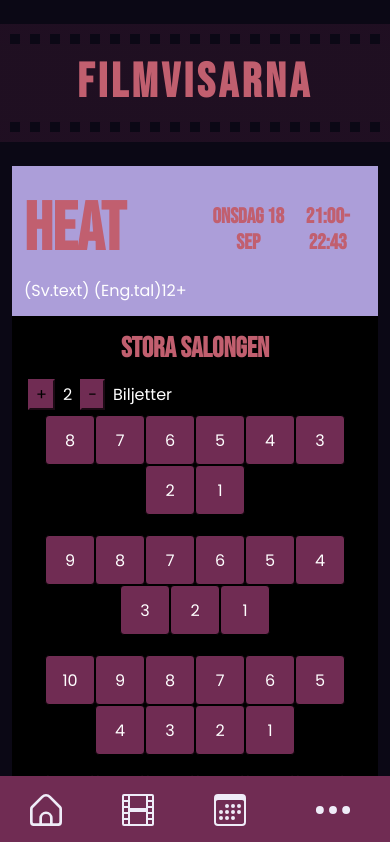
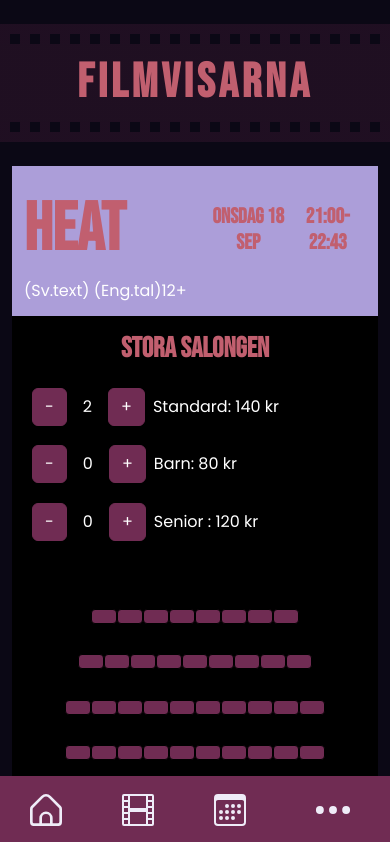
Before and after one commit to staraii/filmvisarna, a React (Vite) app: page /boka in a window 390 px wide. Shown: the top 842 px of the page. Built offline with nearby package versions, Linux system fonts and the light colour scheme.

Commit message:
skrev om till btstr-react, olika biljetter, styling, mobil anpassning

```diff
--- a/src/pages/BookingPage.tsx
+++ b/src/pages/BookingPage.tsx
@@ -1,11 +1,27 @@
 import "./bookingPage.css";
+import { Row, Col, Container, Stack, Button } from "react-bootstrap";
 
-import { useState } from "react";
+import { useEffect, useState } from "react";
 
 export default function BookingPage() {
+  const [ticketAdult, setticketAdult] = useState<number>(2);
+  const [ticketChild, setTicketChild] = useState<number>(0);
+  const [ticketSenior, setTicketSenior] = useState<number>(0);
   const [tickets, setTickets] = useState<number>(2);
+
   const [selectedSeat, setSelectedSeat] = useState<string[]>([]);
   const [hoveredSeats, setHoveredSeats] = useState<string[]>([]);
+
+  //För mockupen ska vara godkänd måste man kunna välja 3 olika biljetter, fixa padding mellan biljetter och stolar, ta bort siffror från stolarna, fixa mobilvyn,
+  //bokningsknappen ska vara stylad bättre, hur ska det se ut om man har 3 biljetter men highlightar de 2 sista i stolsraden? skriva om
+  //bootstrap till bootrap react, dela upp i komponenter?. mockup data för redan bokade platser
+
+  //fixade route till boka, fixade biljetter, bokningsknapp, fungerar i mobilvy ner till 368 pixlar(finns något bootstrap relaterat som inte vill gå under viss width)
+  //tbd begränsningar
+
+  useEffect(() => {
+    setTickets(ticketAdult + ticketSenior + ticketChild);
+  }, [ticketAdult, ticketSenior, ticketChild]);
 
   const seats = {
     1: 8,
@@ -35,16 +51,15 @@ export default function BookingPage() {
             const seatId = `${row}:${index + 1}`;
 
             return (
-              <button
+              <Button
                 onClick={() => handleSeatSelect(Number(row), index + 1)}
                 onMouseOver={() => displaySeats(Number(row), index, seatCount)}
                 key={seatId}
                 className={`seat ${
                   hoveredSeats.includes(seatId) ? "hovered-seat" : ""
                 }`}
-              >
-                {index + 1}
-              </button>
+                variant=""
+              ></Button>
             );
           })
           .reverse()}
@@ -92,28 +107,62 @@ export default function BookingPage() {
 
         <div className="w-100 h-100 bg-black p-3 d-flex flex-column">
           <h4>Stora salongen</h4>
-          <section className="d-flex align-items-center">
-            <button
-              onClick={() => setTickets((prevTickets) => prevTickets + 1)}
-              className=""
+          <Stack className="p-1 ">
+            <Stack direction="horizontal">
+              <Button
+                onClick={() =>
+                  setticketAdult((prevTickets) => Math.max(prevTickets - 1, 0))
+                }
+              >
+                -
+              </Button>
+              <p className="m-3 ">{ticketAdult}</p>
+              <Button
+                onClick={() => setticketAdult((prevTickets) => prevTickets + 1)}
               >
                 +
-            </button>
-            <p className="m-2">{tickets}</p>
-            <button
+              </Button>
+              <p className="m-2">Standard: 140 kr</p>
+            </Stack>
+            <Stack direction="horizontal">
+              <Button
                 onClick={() =>
-                setTickets((prevTickets) => Math.max(prevTickets - 1, 0))
+                  setTicketChild((prevTickets) => Math.max(prevTickets - 1, 0))
                 }
-              className=""
               >
                 -
-            </button>
-            <p className="m-2">Biljetter</p>
-          </section>
+              </Button>
+              <p className="m-3">{ticketChild}</p>
+              <Button
+                onClick={() => setTicketChild((prevTickets) => prevTickets + 1)}
+              >
+                +
+              </Button>
+              <p className="m-2">Barn: 80 kr</p>
+            </Stack>
+            <Stack direction="horizontal">
+              <Button
+                onClick={() =>
+                  setTicketSenior((prevTickets) => Math.max(prevTickets - 1, 0))
+                }
+              >
+                -
+              </Button>
+              <p className="m-3">{ticketSenior}</p>
+              <Button
+                onClick={() =>
+                  setTicketSenior((prevTickets) => prevTickets + 1)
+                }
+              >
+                +
+              </Button>
+              <p className="m-2">Senior : 120 kr</p>
+            </Stack>
+          </Stack>
 
-          <div className="d-flex flex-column seat-container align-items-center">
+          <Stack className="seat-container pt-5 mx-auto justify-content-center align-items-center">
             {seatGrid}
-          </div>
+          </Stack>
         </div>
       </body>
       <footer className="d-flex w-100 justify-content-center align-items-center container booking-header flex-row justify-content-around">
@@ -121,9 +170,14 @@ export default function BookingPage() {
         <span>
           <p>Biljetter: {tickets}</p>
           <p>Platser: {selectedSeat}</p>
-          <p>Att betala: {tickets * 150}kr</p>
+          <p>
+            Att betala:{" "}
+            {ticketAdult * 140 + ticketChild * 80 + ticketSenior * 120}kr
+          </p>
         </span>
-        <button>Boka</button>
+        <Button className="booking-btn">
+          <h5 className="m-1">Boka</h5>
+        </Button>
       </footer>
     </>
   );
--- a/src/pages/HomePage/HomePage.tsx
+++ b/src/pages/HomePage/HomePage.tsx
@@ -6,12 +6,13 @@ import Col from "react-bootstrap/Col";
 import Carousel from "react-bootstrap/Carousel";
 import Image from "react-bootstrap/Image";
 import Dropdown from "react-bootstrap/Dropdown";
-import DropdownButton from "react-bootstrap/DropdownButton"
+import DropdownButton from "react-bootstrap/DropdownButton";
 import ToggleButtonGroup from "react-bootstrap/ToggleButtonGroup";
 import ToggleButton from "react-bootstrap/ToggleButton";
 import Card from "react-bootstrap/Card";
 import Button from "react-bootstrap/Button";
 import Stack from "react-bootstrap/Stack";
+import { Link } from "react-router-dom";
 
 const visningar = [
   {
@@ -22,7 +23,7 @@ const visningar = [
     sub: "(Sv. text)",
     age: "15+",
     img: "/titanic_poster.jpg",
-    status: "Low"
+    status: "Low",
   },
   {
     title: "Sleepers",
@@ -32,7 +33,7 @@ const visningar = [
     sub: "(Sv. text)",
     age: "15+",
     img: "/sleepers_poster.jpg",
-    status: "Medium"
+    status: "Medium",
   },
   {
     title: "Pippi",
@@ -42,7 +43,7 @@ const visningar = [
     sub: "(Sv. text)",
     age: "8+",
     img: "/pippi_poster.jpg",
-    status: "Medium"
+    status: "Medium",
   },
   {
     title: "Pippi",
@@ -52,7 +53,7 @@ const visningar = [
     sub: "(Sv. text)",
     age: "8+",
     img: "/pippi_poster.jpg",
-    status: "Many"
+    status: "Many",
   },
   {
     title: "Titanic",
@@ -62,7 +63,7 @@ const visningar = [
     sub: "(Sv. text)",
     age: "15+",
     img: "/titanic_poster.jpg",
-    status: "Many"
+    status: "Many",
   },
   {
     title: "Sleepers",
@@ -72,7 +73,7 @@ const visningar = [
     sub: "(Sv. text)",
     age: "15+",
     img: "/sleepers_poster.jpg",
-    status: "Low"
+    status: "Low",
   },
   {
     title: "Sleepers",
@@ -82,7 +83,7 @@ const visningar = [
     sub: "(Sv. text)",
     age: "15+",
     img: "/sleepers_poster.jpg",
-    status: "Many"
+    status: "Many",
   },
   {
     title: "Pippi",
@@ -92,7 +93,7 @@ const visningar = [
     sub: "(Sv. text)",
     age: "8+",
     img: "/pippi_poster.jpg",
-    status: "Low"
+    status: "Low",
   },
   {
     title: "Titanic",
@@ -102,14 +103,12 @@ const visningar = [
     sub: "(Sv. text)",
     age: "15+",
     img: "/titanic_poster.jpg",
-    status: "Low"
+    status: "Low",
   },
 ];
 
-
-
 export default function HomePage() {
-  const [salong, setSalong] = useState < number[]|[]>([]);
+  const [salong, setSalong] = useState<number[] | []>([]);
   const handleChangeSalong = (val: number[] | []) => setSalong(val);
   return (
     <section className="home-section">
@@ -240,7 +239,7 @@ export default function HomePage() {
                       {"  "}
                       {visning.sub}
                     </Card.Text>
-                    <Card.Link>
+                    <Card.Link as={Link} to="/boka">
                       <Button>Boka</Button>
                     </Card.Link>
                     <Card.Link>
--- a/src/pages/bookingPage.css
+++ b/src/pages/bookingPage.css
@@ -22,13 +22,17 @@
 }
 
 .seat {
-  width: 50px;
-  height: 50px;
   background-color: #702c53;
-  color: white;
   border: 1px solid black;
   border-radius: 4px;
+  height: 15px;
+  width: 15px;
+  @media (min-width: 1250px) {
+    height: 50px;
+    width: 50px;
+  }
 }
+
 .seat-selected {
   background-color: #c15f6f;
 }
@@ -38,9 +42,9 @@
   align-items: center;
   min-height: 100vh;
 }
-button:hover {
-  background-color: #c15f6f;
-}
 .hovered-seat {
   background-color: #c15f6f;
 }
+.seat:hover {
+  background-color: #c15f6f;
+}
```
Also changed, not shown: sass/bootstrap-overrides.scss (+4 -60 lines). Lines whose indentation alone changed are shown as unchanged.
